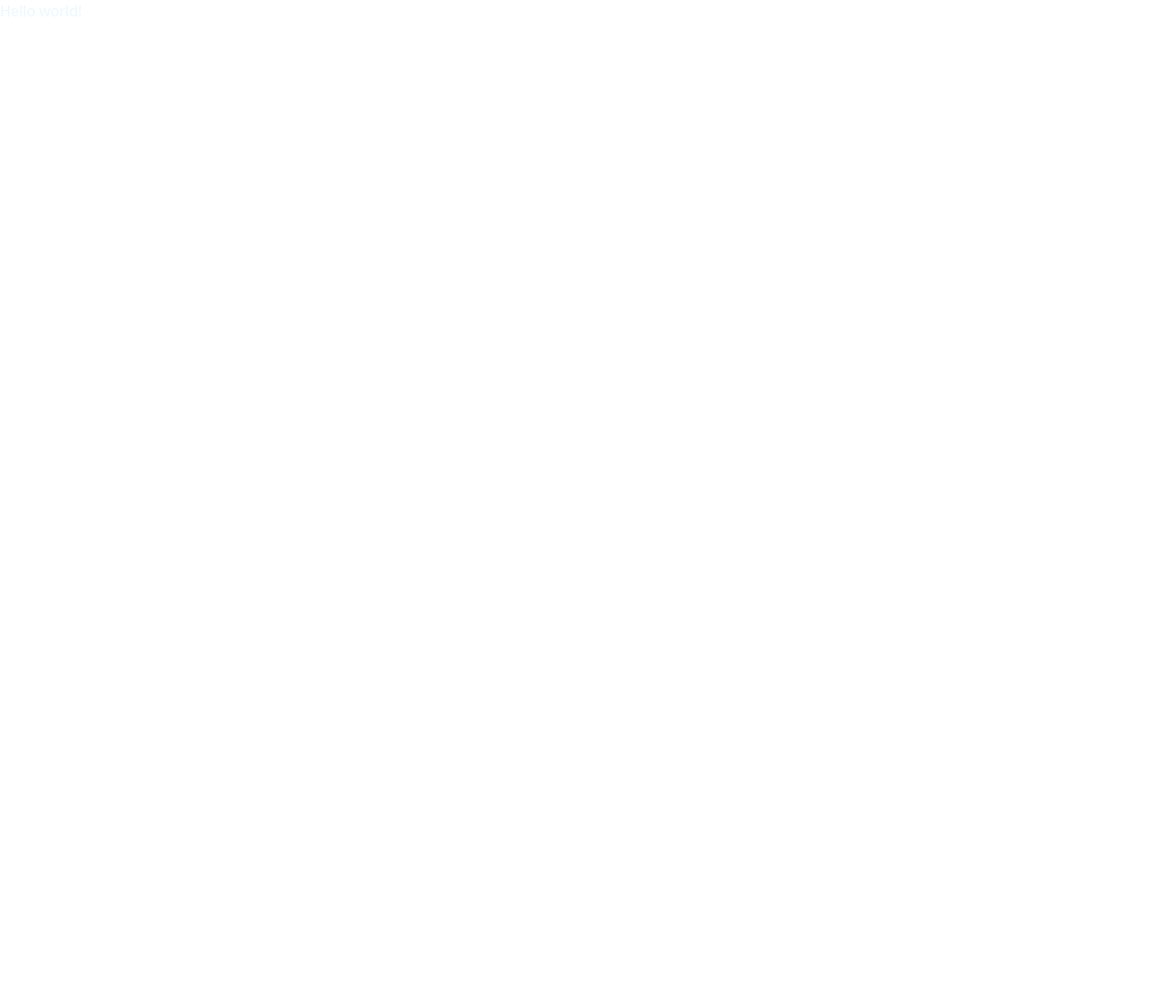
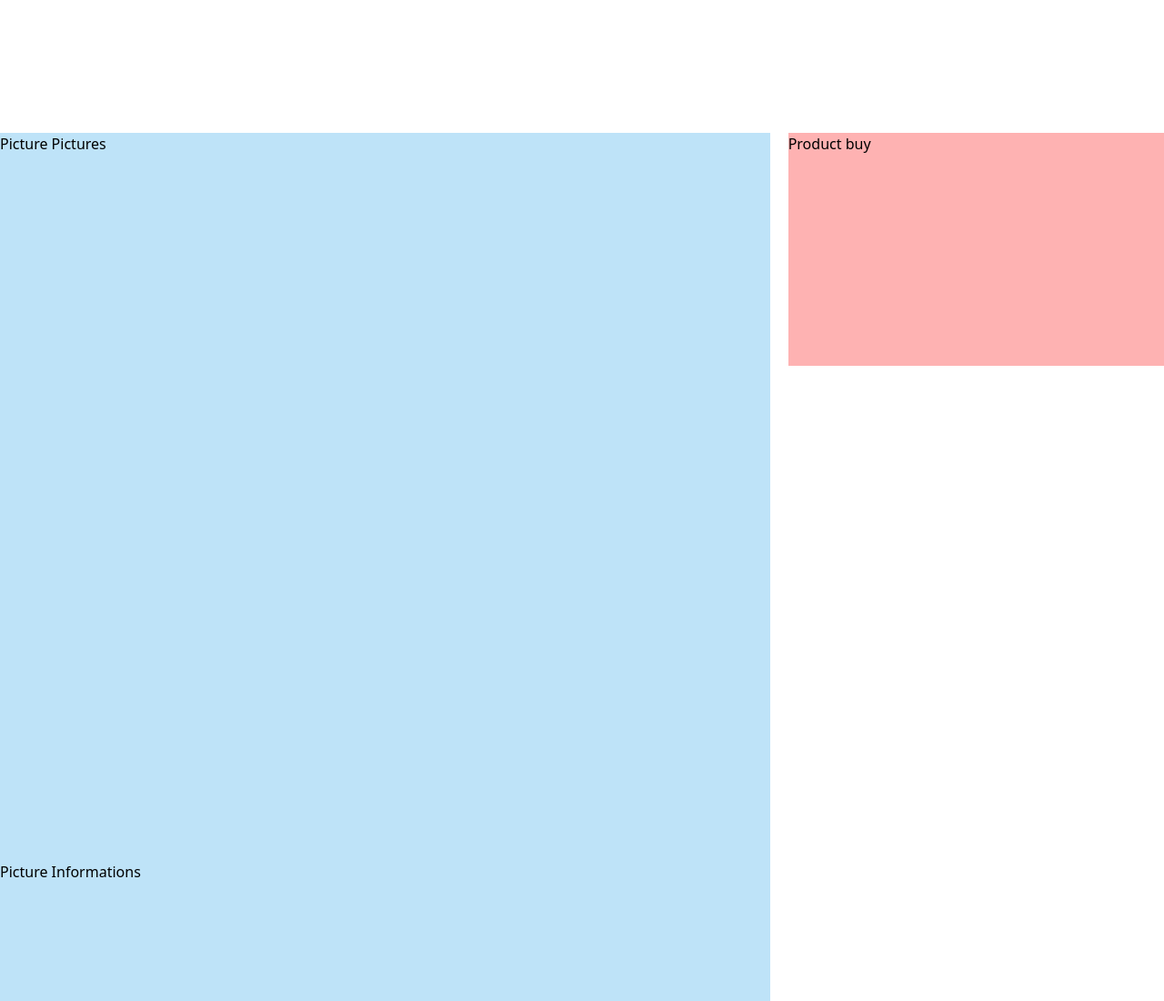
Before and after one commit to ebaryga/casita-app, a Gatsby site: page / in a window 1280 px wide. Shown: the top 1100 px of the page at 91% size. Before the commit the page ends 800 px from the top, so only its background shows below. Built offline with nearby package versions, Linux system fonts and the light colour scheme; Gatsby itself is replaced by a stand-in of ours.

Commit message:
feat: base product skeleton

```diff
--- a/src/pages/index.js
+++ b/src/pages/index.js
@@ -1,9 +1,14 @@
 import React from 'react';
 
+import Product from '../templates/product';
+
 const HomePage = () => (
-  <div>
-    <h1 className="text-blue-100">Hello world!</h1>
-  </div>
+  <>
+    <div style={{ height: '146px' }} />
+    <main>
+      <Product />
+    </main>
+  </>
 );
 
 export default HomePage;
--- /dev/null
+++ b/src/templates/product/Product.jsx
@@ -0,0 +1,15 @@
+import React from 'react';
+
+import { CardInformation, CardBuy } from './components';
+
+const Product = () => (
+  <div className="container">
+    <div className="grid grid-cols-12 col-gap-5">
+      <CardInformation />
+      <CardBuy />
+    </div>
+    <div className="h-screen">passing sticky</div>
+  </div>
+);
+
+export default Product;
--- /dev/null
+++ b/src/templates/product/components/card-buy/CardBuy.jsx
@@ -0,0 +1,11 @@
+import React from 'react';
+
+const CardBuy = () => (
+  <div className="col-span-4">
+    <div className="sticky h-64 bg-red-300" style={{ top: '6rem' }}>
+      Product buy
+    </div>
+  </div>
+);
+
+export default CardBuy;
--- /dev/null
+++ b/src/templates/product/components/card-buy/index.js
@@ -0,0 +1 @@
+export { default } from './CardBuy';
--- /dev/null
+++ b/src/templates/product/components/card-informations/CardInformations.jsx
@@ -0,0 +1,10 @@
+import React from 'react';
+
+const CardInformations = () => (
+  <div className="col-span-8 bg-blue-200">
+    <div className="h-screen">Picture Pictures</div>
+    <div className="h-screen">Picture Informations</div>
+  </div>
+);
+
+export default CardInformations;
--- /dev/null
+++ b/src/templates/product/components/card-informations/index.js
@@ -0,0 +1 @@
+export { default } from './CardInformations';
--- /dev/null
+++ b/src/templates/product/components/index.js
@@ -0,0 +1,2 @@
+export { default as CardInformation } from './card-informations';
+export { default as CardBuy } from './card-buy';
--- /dev/null
+++ b/src/templates/product/index.js
@@ -0,0 +1 @@
+export { default } from './Product';
```
